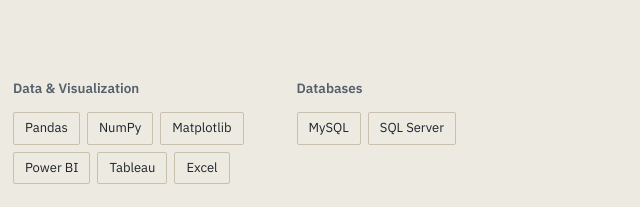
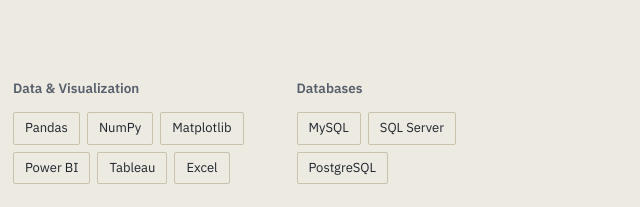
Before and after one commit to nowshadahamed/nowshadahamed.github.io, a plain HTML site: page index.html in a window 1280 px wide. Shown: the part 3618-3825 px from the top of the page, 640-1280 px from the left. Drawn offline with Linux system fonts and the light colour scheme.

Commit message:
Update index.html

```diff
--- a/index.html
+++ b/index.html
@@ -684,7 +684,7 @@ footer a{
         </div>
         <div class="skill-group">
           <h3>Databases</h3>
-          <div class="chips"><span>MySQL</span><span>SQL Server</span></div>
+          <div class="chips"><span>MySQL</span><span>SQL Server</span> <span>PostgreSQL</span></div>
         </div>
         <div class="skill-group">
           <h3>Dev Tools</h3>
```
